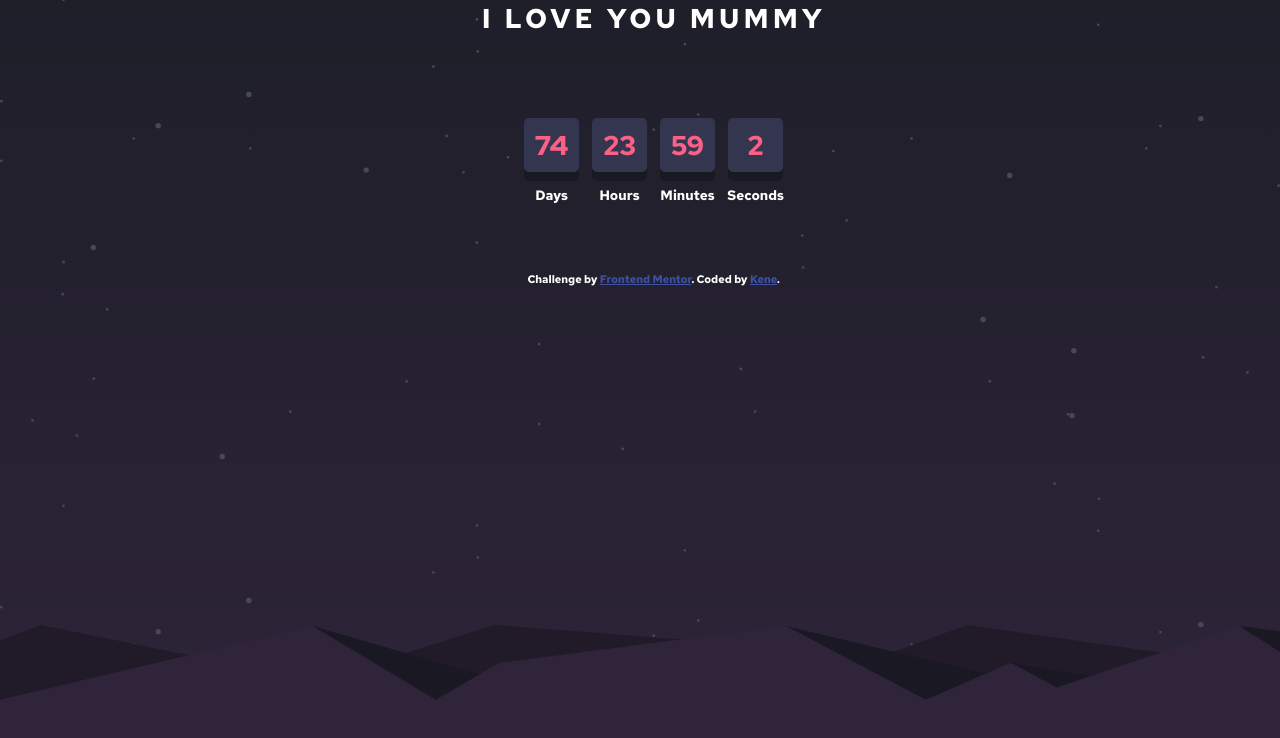
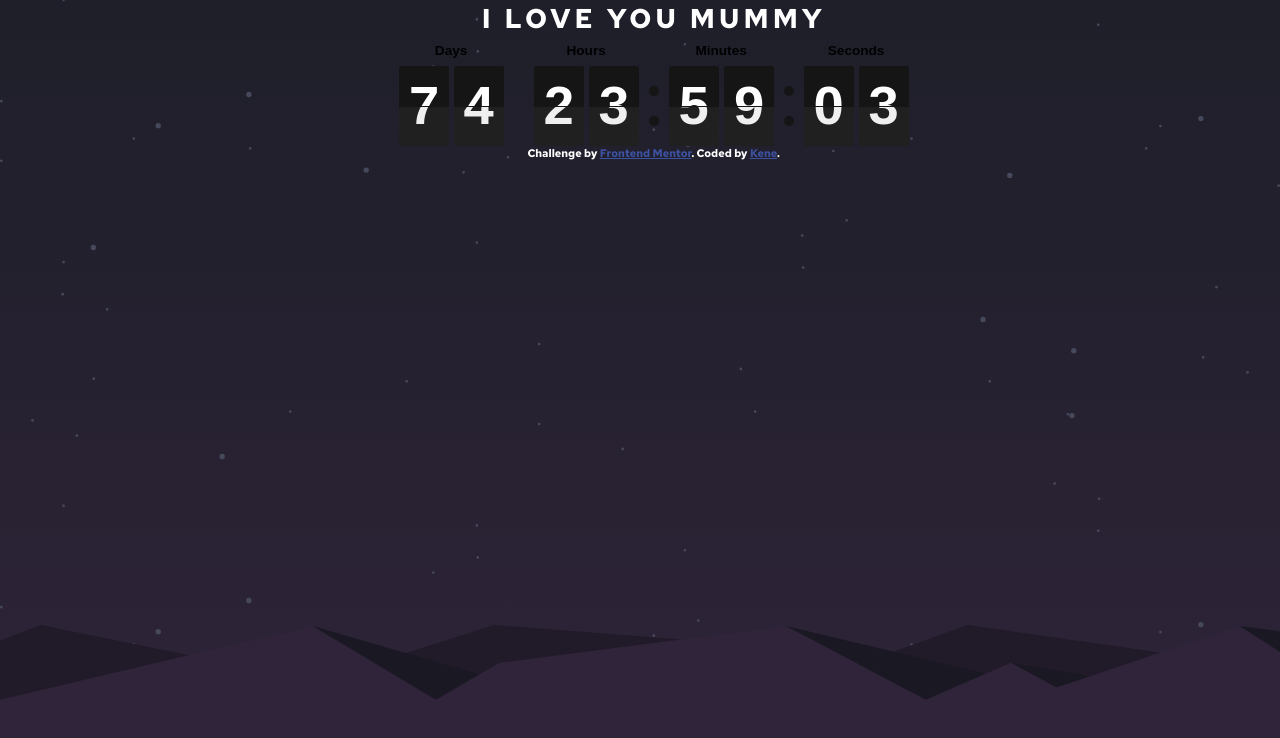
Before and after one commit to kenebebh/countdown-timer, a plain HTML site: page index.html in a window 1280 px wide. Drawn offline with nearby package versions, Linux system fonts and the light colour scheme.

Commit message:
i dey learn ooh😭

```diff
--- a/index.html
+++ b/index.html
@@ -19,6 +19,7 @@
   </style>
 
   <link rel="stylesheet" href="style.css">
+  <link rel="stylesheet" href="flipdown.min.css">
 
   <link
     rel="stylesheet"
@@ -26,19 +27,22 @@
   />
 
   <script src="script.js" defer></script>
+  <script src="flipdown.min.js"></script>
 </head>
 <body>
 
   <div class="container">
     <h1 class="heading-main animate__animated animate__flipInX">I love you mummy</h1>
 
-    <div class="time-container">
+    <div id="flipdown" class="flipdown"></div>
+
+    <!-- <div class="time-container">
       <p class=" times daysContainer"><span class="card-element days"></span>Days</p>
       <p class="times hoursContainer"><span class="card-element hours"></span>Hours</p>
       <p class="times minutesContainer"><span class="card-element minutes"></span>Minutes</p>
       <p class="times secondsContainer"><span class="card-element seconds"></span>Seconds</p>
 
-    </div>
+    </div> -->
 
 
 
--- a/script.js
+++ b/script.js
@@ -1,43 +1,51 @@
 // Set the date we're counting down to
 var countDownDate = new Date("Nov 5, 2022 00:00:00").getTime();
-console.log(countDownDate);
+// console.log(countDownDate);
+var now = new Date().getTime();
+var remainingTime = countDownDate - now;
+let epochTime = countDownDate / 1000;
+// let remainingTimeInSecs = remainingTime / 1000;
 
 // Update the count down every 1 second
-var countdownUpdate = setInterval(function () {
-  // Get today's date and time
-  var now = new Date().getTime();
+// var countdownUpdate = setInterval(function () {
+//   // Get today's date and time
 
-  // Find the time remaining between now and the count down date
-  var remainingTime = countDownDate - now;
+//   // Find the time remaining between now and the count down date
 
-  // Time calculations for days, hours, minutes and seconds
-  var calculatedDays = Math.floor(remainingTime / (1000 * 60 * 60 * 24));
-  var calculatedHours = Math.floor(
-    (remainingTime % (1000 * 60 * 60 * 24)) / (1000 * 60 * 60)
-  );
-  var calculatedMinutes = Math.floor(
-    (remainingTime % (1000 * 60 * 60)) / (1000 * 60)
-  );
-  var calculatedSeconds = Math.floor((remainingTime % (1000 * 60)) / 1000);
+//   // Time calculations for days, hours, minutes and seconds
+//   var calculatedDays = Math.floor(remainingTime / (1000 * 60 * 60 * 24));
+//   var calculatedHours = Math.floor(
+//     (remainingTime % (1000 * 60 * 60 * 24)) / (1000 * 60 * 60)
+//   );
+//   var calculatedMinutes = Math.floor(
+//     (remainingTime % (1000 * 60 * 60)) / (1000 * 60)
+//   );
+//   var calculatedSeconds = Math.floor((remainingTime % (1000 * 60)) / 1000);
 
-  //   // Output the result in an element with id="demo"
-  //   document.getElementById("demo").innerHTML =
-  //     days + "d " + hours + "h " + minutes + "m " + seconds + "s ";
+//   //Output our results
+//   var days = document.querySelector(".days");
+//   var hours = document.querySelector(".hours");
+//   var minutes = document.querySelector(".minutes");
+//   var seconds = document.querySelector(".seconds");
 
-  //Output our results
-  var days = document.querySelector(".days");
-  var hours = document.querySelector(".hours");
-  var minutes = document.querySelector(".minutes");
-  var seconds = document.querySelector(".seconds");
+//   days.innerHTML = calculatedDays;
+//   hours.innerHTML = calculatedHours;
+//   minutes.innerHTML = calculatedMinutes;
+//   seconds.innerHTML = calculatedSeconds;
 
-  days.innerHTML = calculatedDays;
-  hours.innerHTML = calculatedHours;
-  minutes.innerHTML = calculatedMinutes;
-  seconds.innerHTML = calculatedSeconds;
+//   // If the count down is over, write some text
+//   if (remainingTime < 0) {
+//     clearInterval(countdownUpdate);
+//     document.getElementById("demo").innerHTML = "EXPIRED";
+//   }
+// }, 1000);
 
-  // If the count down is over, write some text
-  if (remainingTime < 0) {
-    clearInterval(countdownUpdate);
-    document.getElementById("demo").innerHTML = "EXPIRED";
-  }
-}, 1000);
+// 1667606400
+
+// let timer_ = 16000819919;
+// new Flipdown(timer_).start();
+// console.log(remainingTime);
+// console.log(`1667689200`);
+// console.log(countDownDate / 1000);
+// new FlipDown(1667689200).start();
+new FlipDown(epochTime).start();
```
Also changed, not shown: flipdown.min.css (added), flipdown.min.js (added), 1 other file.
